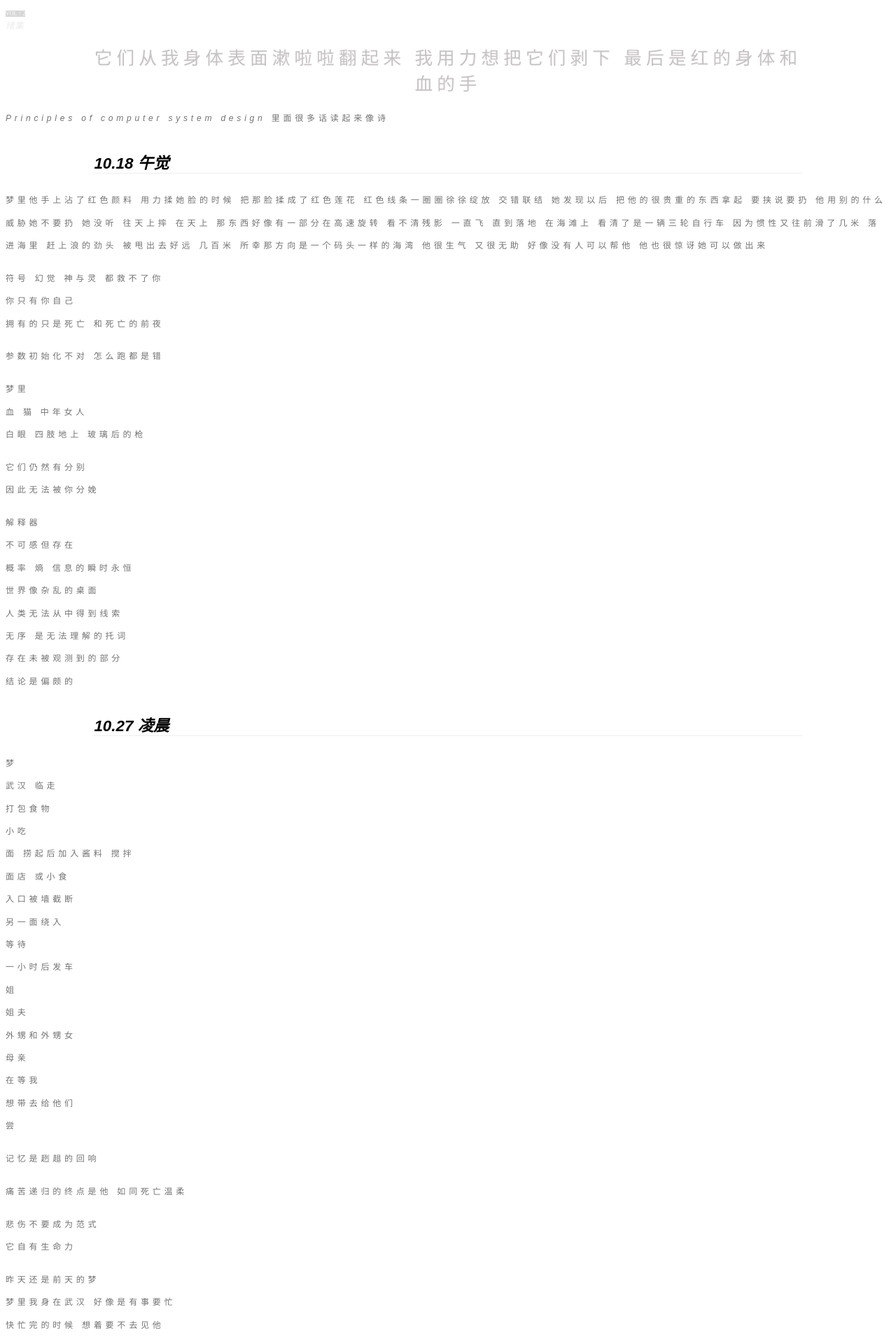
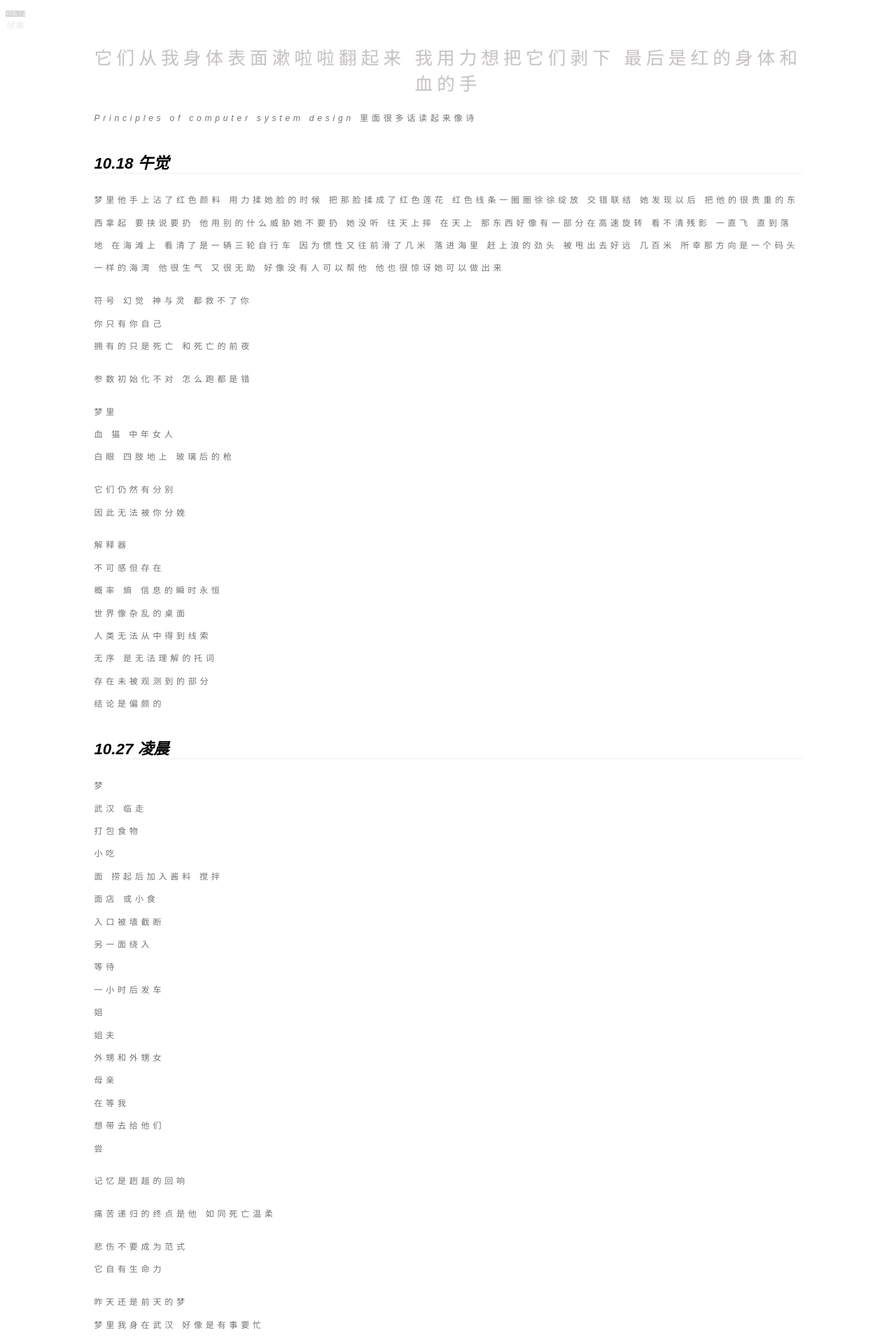
Before and after one commit to lamuvistar/diario, a Jekyll site: the page built from _posts/2021-12-05-murmur-vol-2.md, in a window 1280 px wide. Shown: the top 1918 px of the page at 70% size. Built offline with Jekyll 4.4.1, drawn with Linux system fonts in a browser that asks for light colours.

Commit message:
fix p margin

```diff
--- a/css/markdown_here.css
+++ b/css/markdown_here.css
@@ -166,7 +166,7 @@ h3, p{
     font-size: 0.75em;
     /* font-weight: lighter !important; */
     /* letter-spacing: normal;     */
-    margin: 0 0 1.2em 0 !important;
+    margin-bottom:1.2em !important;
     letter-spacing:0.4em;
     line-height: 2.7em;
 }
```
